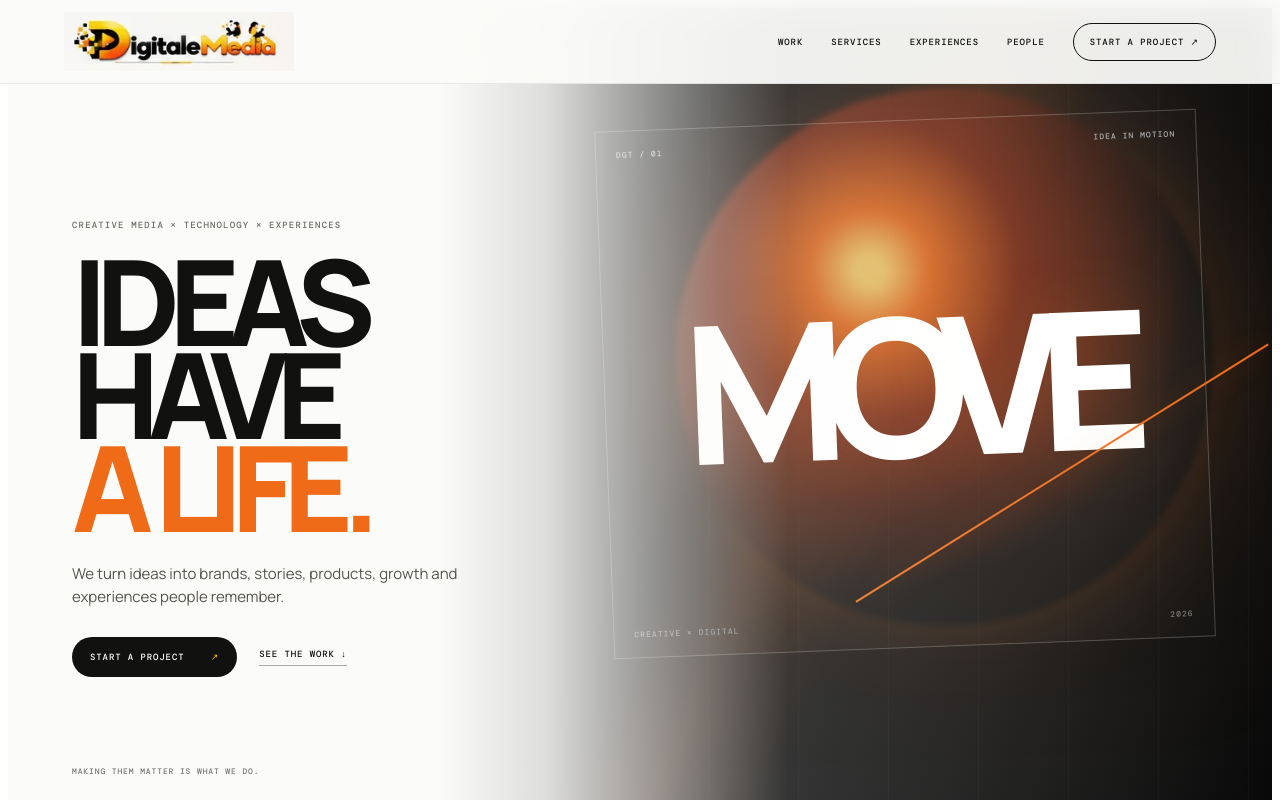
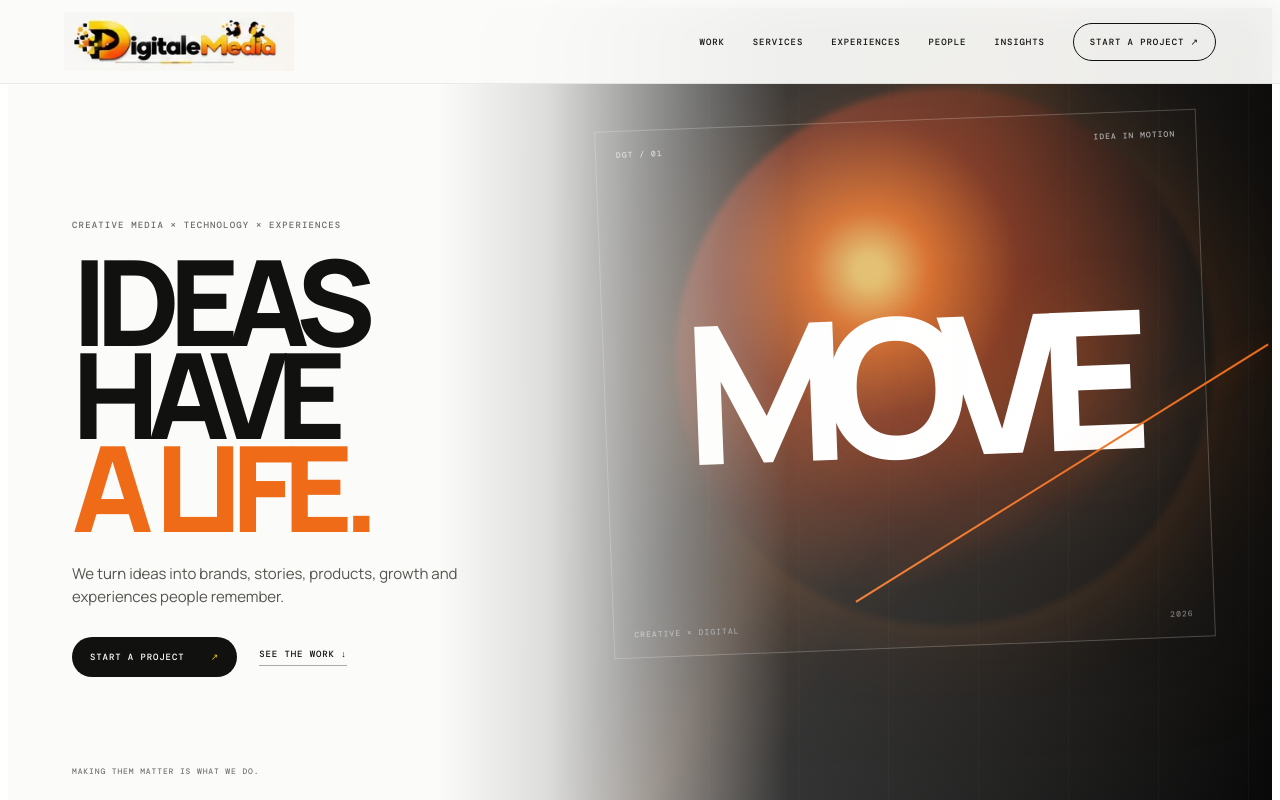
Before and after one commit to SRILUG/digitale-media-ai, a Next.js app: page / in a window 1280 px wide. Shown: the top 800 px of the page. Built offline with nearby package versions, Linux system fonts and the light colour scheme; a web font is replaced by a local one.

Commit message:
Add Insights to primary navigation

```diff
--- a/components/home/home-art-directed.tsx
+++ b/components/home/home-art-directed.tsx
@@ -61,6 +61,7 @@ export default function HomeArtDirected() {
           <Link href="/services">Services</Link>
           <Link href="/experiences">Experiences</Link>
           <Link href="/about">People</Link>
+          <Link href="/insights">Insights</Link>
           <Link href="/start">Start a project ↗</Link>
         </nav>
       </header>
```
